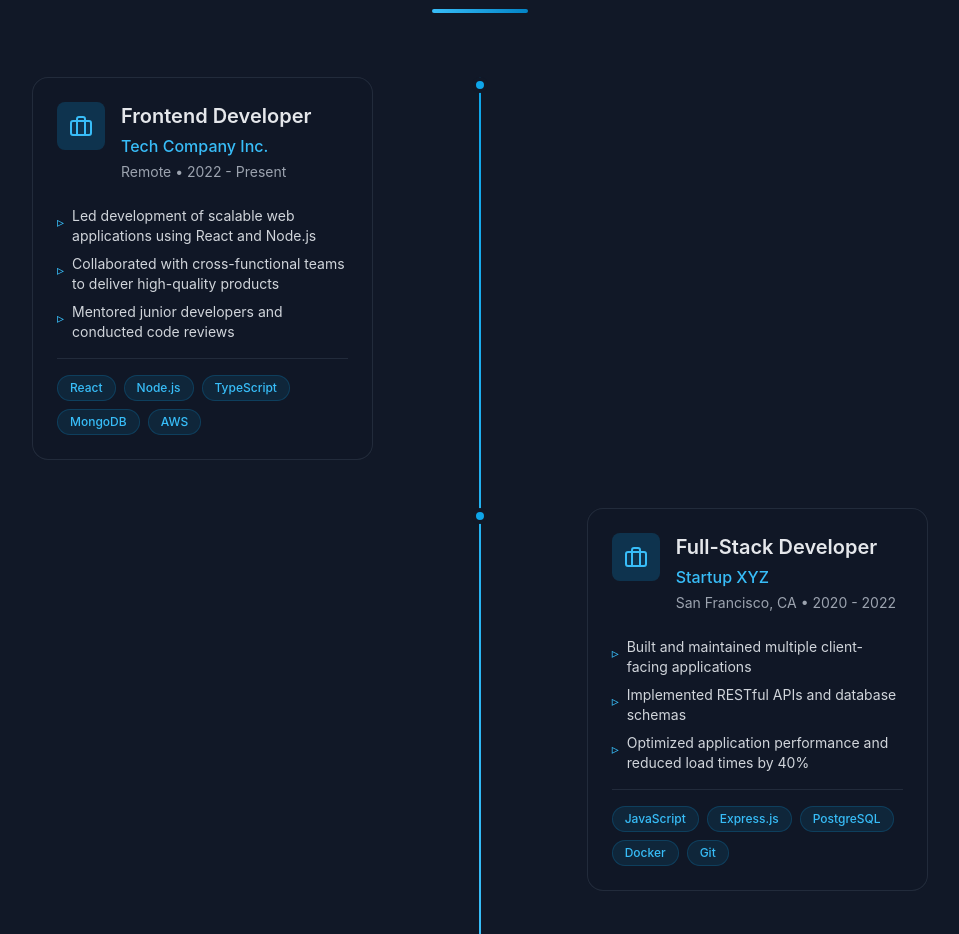
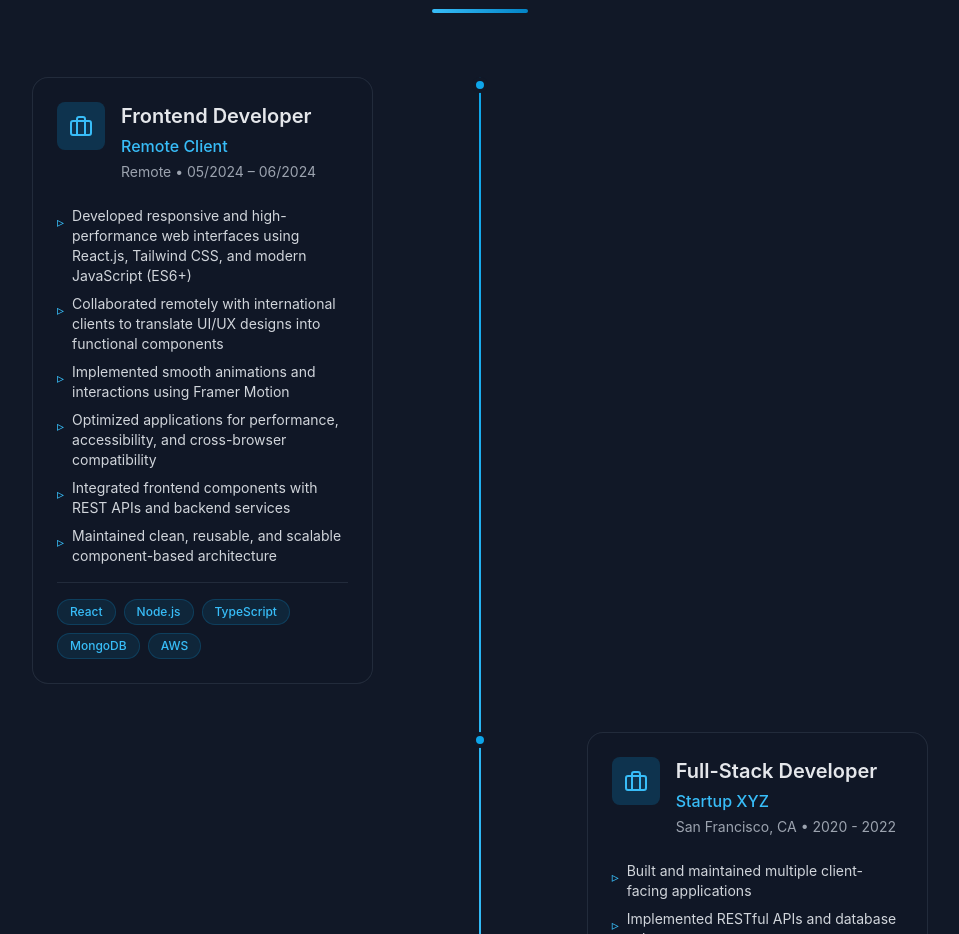
Before and after one commit to birukhabte/MyPersonalPortfolio, a React (Vite) app: page / in a window 1280 px wide. Shown: the part 4400-5334 px from the top of the page, without its empty margins (160-1119 px from the left). Built offline with nearby package versions, Linux system fonts and the light colour scheme.

Commit message:
first experience added

```diff
--- a/src/components/Experience.tsx
+++ b/src/components/Experience.tsx
@@ -19,13 +19,16 @@ const timelineItems: TimelineItem[] = [
     id: 1,
     type: 'experience',
     title: 'Frontend Developer',
-    company: 'Tech Company Inc.',
+    company: 'Remote Client',
     location: 'Remote',
-    period: '2022 - Present',
+    period: '05/2024 – 06/2024',
     description: [
-      'Led development of scalable web applications using React and Node.js',
-      'Collaborated with cross-functional teams to deliver high-quality products',
-      'Mentored junior developers and conducted code reviews',
+      'Developed responsive and high-performance web interfaces using React.js, Tailwind CSS, and modern JavaScript (ES6+)',
+      'Collaborated remotely with international clients to translate UI/UX designs into functional components',
+      'Implemented smooth animations and interactions using Framer Motion',
+      'Optimized applications for performance, accessibility, and cross-browser compatibility',
+      'Integrated frontend components with REST APIs and backend services',
+      'Maintained clean, reusable, and scalable component-based architecture',
     ],
     skills: ['React', 'Node.js', 'TypeScript', 'MongoDB', 'AWS'],
   },
```
